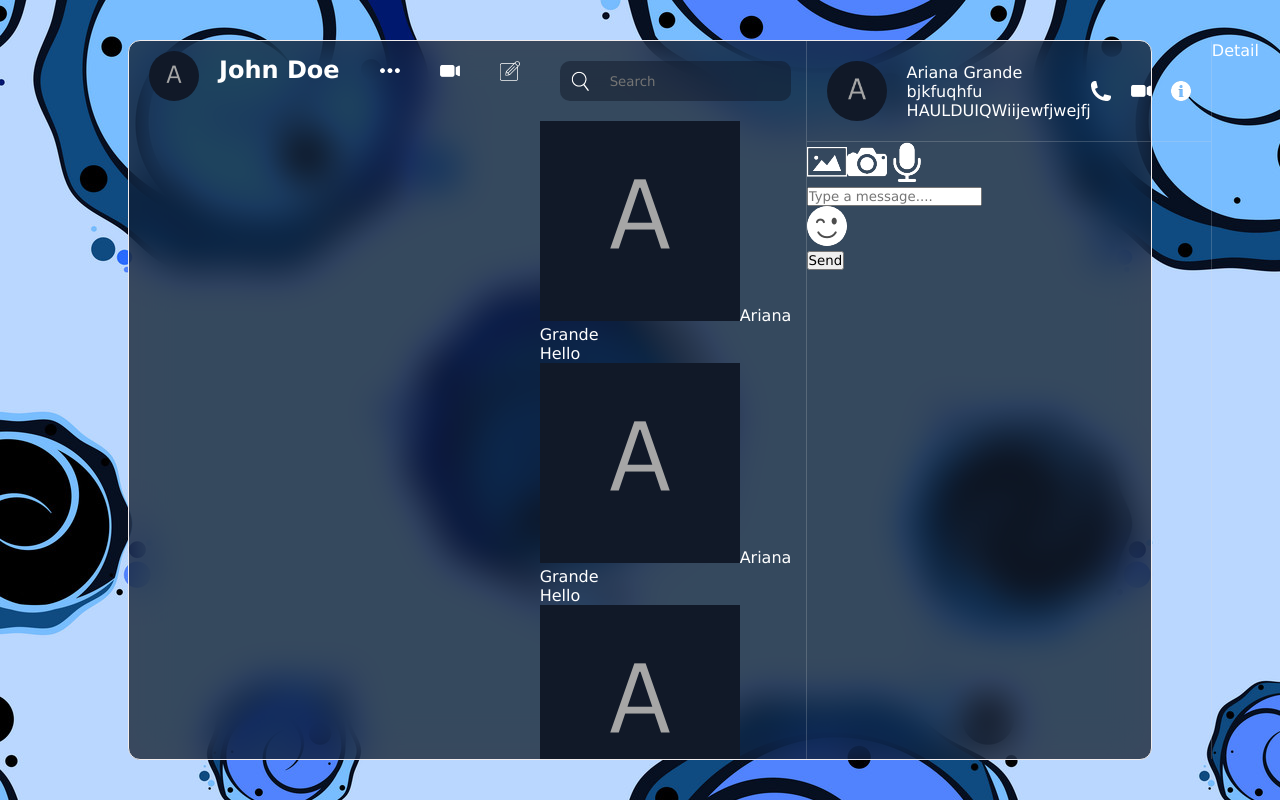
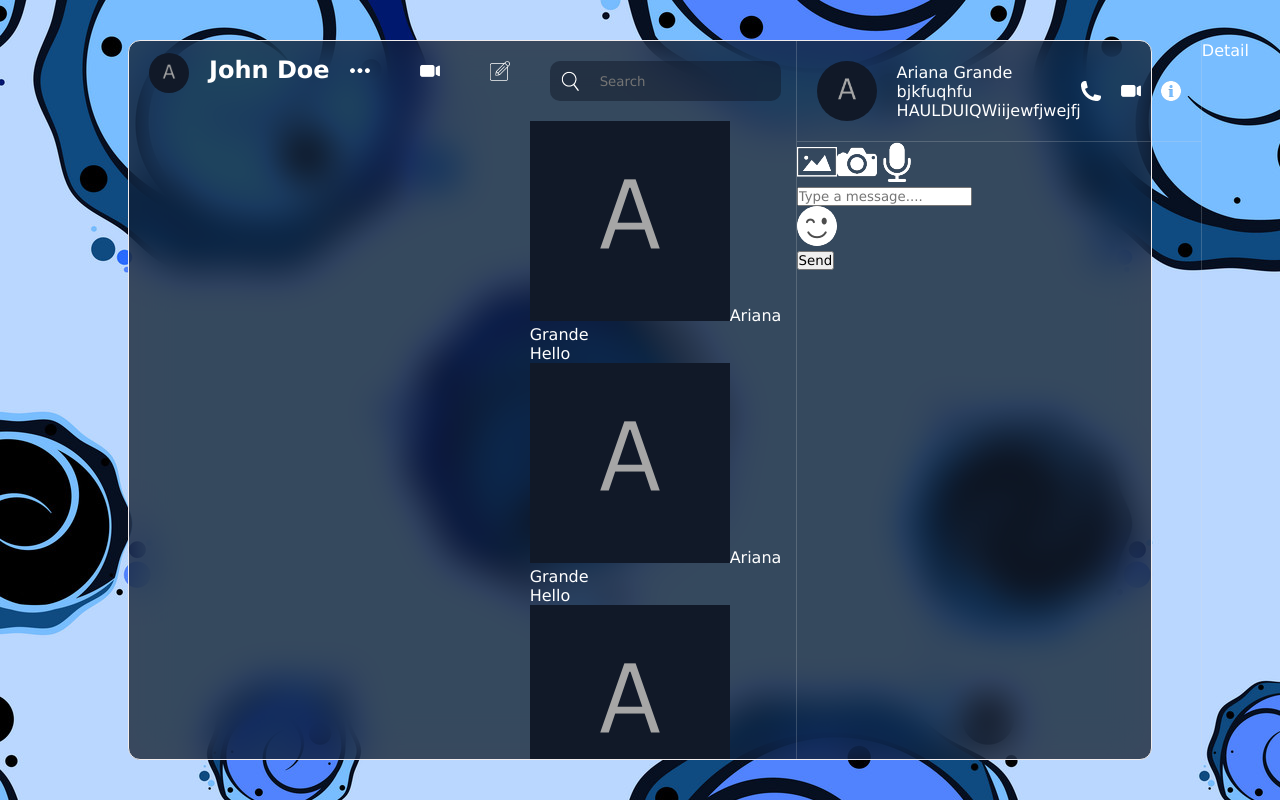
Before and after one commit to HimashaNethmini/RealTime-Chat, a React (Vite) app: page / in a window 1280 px wide. Built offline with nearby package versions, Linux system fonts and the light colour scheme.

Commit message:
updated styles for the user

```diff
--- a/src/components/list/userInfo/userInfo.css
+++ b/src/components/list/userInfo/userInfo.css
@@ -1,29 +1,26 @@
 .userInfo {
     padding: 20px;
     display: flex;
-  /* align-items: center; */
     justify-content: space-between;
 
-  .user {
+    .user{
         display: flex;
-    /*align-items: center;*/
         gap: 20px;
 
         img {
-      width: 50px;
-      height: 50px;
+            width: 40px;
+            height: 40px;
             border-radius: 50%;
-      margin-top: -10px;
             object-fit: cover;
+            margin-top: -8px;
         }
     }
 
     .icons {
         display: flex;
-    gap: 20px;
+        gap: 50px;
 
         img {
-      margin-left: 20px;
             width: 20px;
             height: 20px;
             cursor: pointer;
```
Lines whose indentation alone changed are shown as unchanged.
